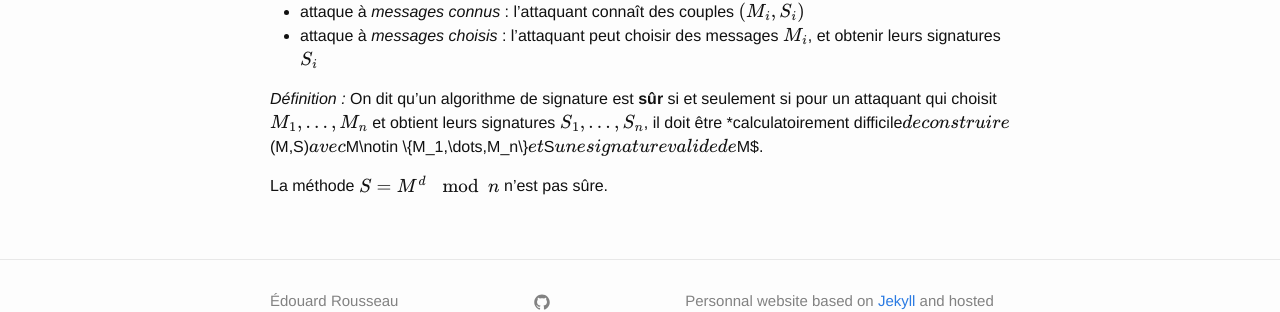
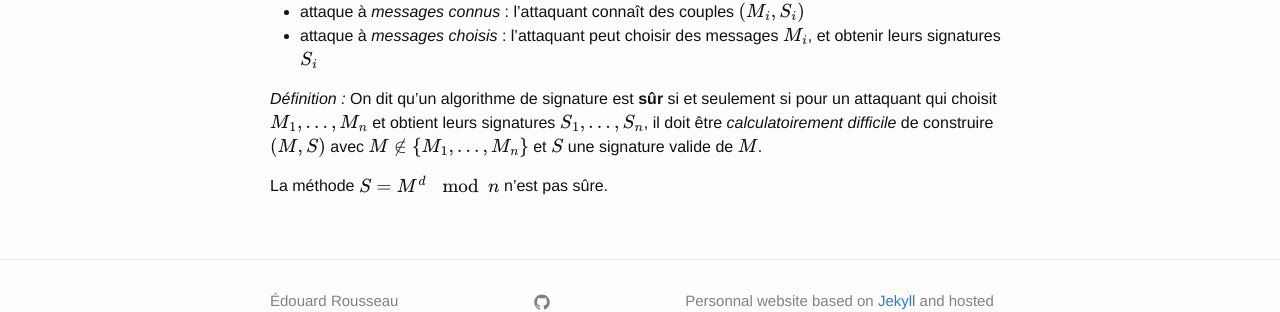
Before and after one commit to erou/erou.github.io, a Jekyll site: the page built from crypto.md, in a window 1280 px wide. Shown: the part 791-1103 px from the top of the page. Built offline with Jekyll 4.4.1, drawn with Linux system fonts in a browser that asks for light colours; our own code applies the rules of GitHub Pages for plain Markdown files; formulas are drawn with MathJax 3.

```diff
--- a/crypto.md
+++ b/crypto.md
@@ -45,7 +45,7 @@ considère quand même que l'algorithme de signature n'est pas bon.
 *Définition :* On dit qu'un algorithme de signature est **sûr** si et
 seulement si pour un attaquant qui choisit $M_1,\dots,M_n$ et obtient
 leurs signatures $S_1,\dots,S_n$, il doit être *calculatoirement
-difficile$ de construire $(M,S)$ avec $M\notin \\{M_1,\dots,M_n\\}$ et
+difficile* de construire $(M,S)$ avec $M\notin \\{M_1,\dots,M_n\\}$ et
 $S$ une signature valide de $M$.
 
 La méthode $S=M^d\mod n$ n'est pas sûre.
```
